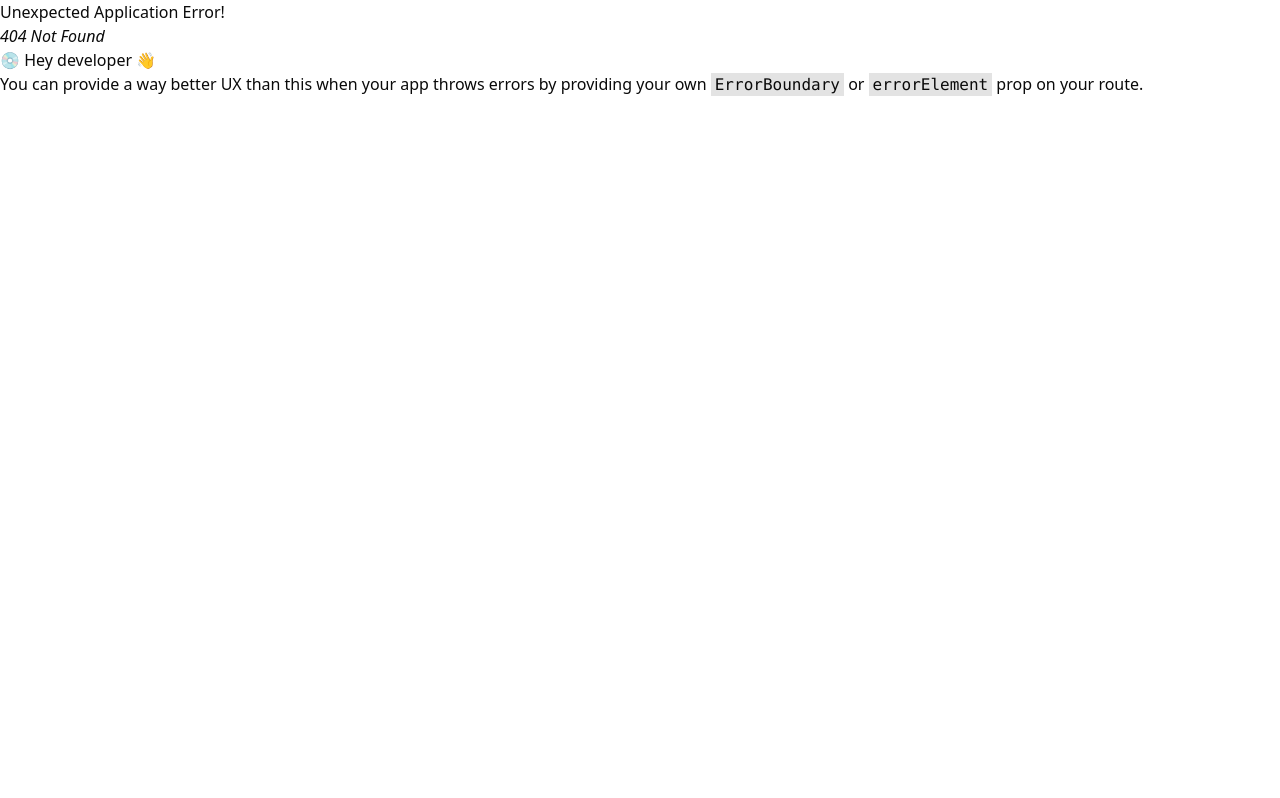
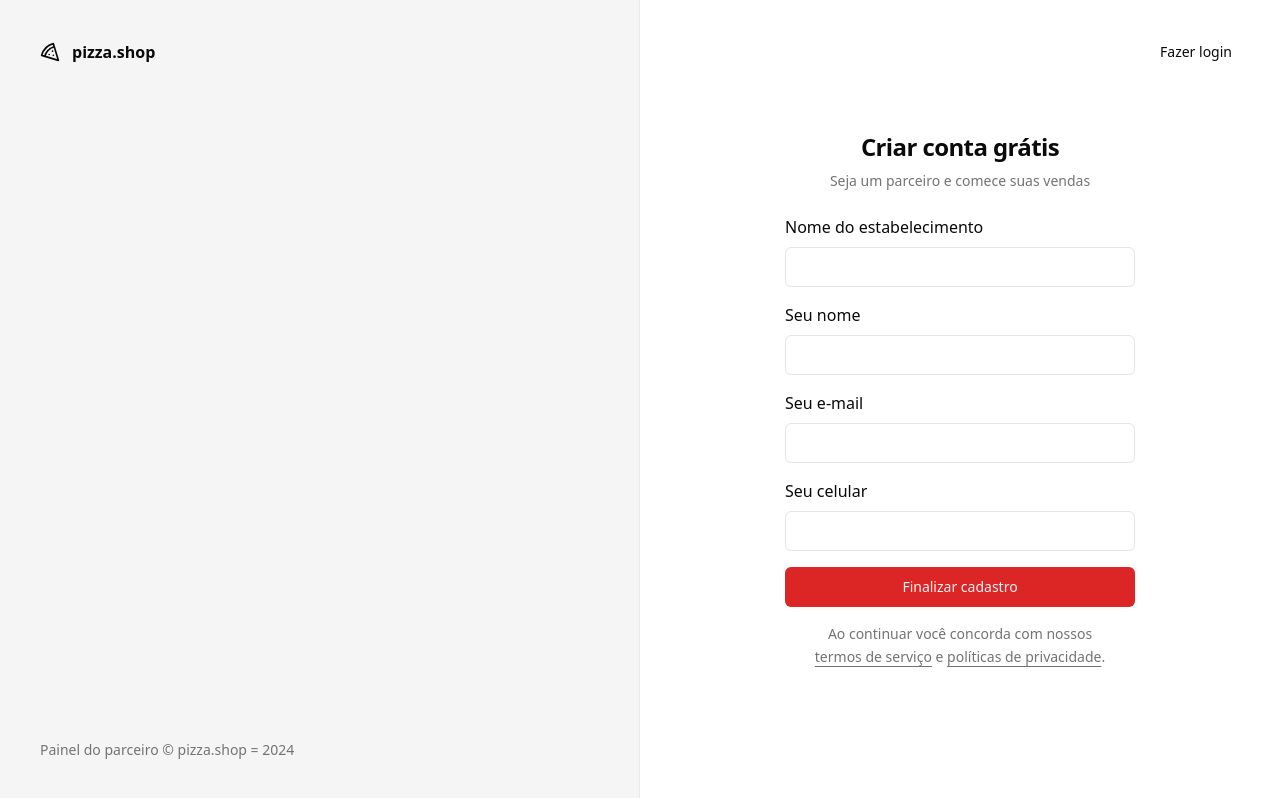
Before and after one commit to threis/ignite-pizza-shop-web, a React (Vite) app: page /sign-up in a window 1280 px wide. Before the commit this address had no page. Built offline with nearby package versions, Linux system fonts and the light colour scheme.

Commit message:
add header component

```diff
--- a/package.json
+++ b/package.json
@@ -12,6 +12,7 @@
   "dependencies": {
     "@hookform/resolvers": "^3.3.4",
     "@radix-ui/react-label": "^2.0.2",
+    "@radix-ui/react-separator": "^1.0.3",
     "@radix-ui/react-slot": "^1.0.2",
     "class-variance-authority": "^0.7.0",
     "clsx": "^2.1.0",
--- /dev/null
+++ b/src/components/header.tsx
@@ -0,0 +1,26 @@
+import { Separator } from '@radix-ui/react-separator'
+import { Home, Pizza, UtensilsCrossed } from 'lucide-react'
+
+import { NavLink } from './nav-link'
+
+export function Header() {
+  return (
+    <div className="border-b">
+      <div className="flex h-16 items-center gap-6 px-6">
+        <Pizza className="h-6 w-6" />
+        <Separator orientation="vertical" className="h-6" />
+
+        <nav className="flex items-center space-x-4 lg:space-x-6">
+          <NavLink to="/">
+            <Home className="h-4 w-4" />
+            Início
+          </NavLink>
+          <NavLink to="/orders">
+            <UtensilsCrossed className="h-4 w-4" />
+            Pedidos
+          </NavLink>
+        </nav>
+      </div>
+    </div>
+  )
+}
--- /dev/null
+++ b/src/components/nav-link.tsx
@@ -0,0 +1,15 @@
+import { Link, LinkProps, useLocation } from 'react-router-dom'
+
+export type NavLinkProps = LinkProps
+
+export function NavLink(props: NavLinkProps) {
+  const { pathname } = useLocation()
+
+  return (
+    <Link
+      data-current={pathname === props.to}
+      className="flex items-center gap-1.5 text-sm font-medium text-muted-foreground hover:text-foreground data-[current=true]:text-foreground"
+      {...props}
+    />
+  )
+}
--- /dev/null
+++ b/src/components/ui/separator.tsx
@@ -0,0 +1,29 @@
+import * as SeparatorPrimitive from '@radix-ui/react-separator'
+import * as React from 'react'
+
+import { cn } from '@/lib/utils'
+
+const Separator = React.forwardRef<
+  React.ElementRef<typeof SeparatorPrimitive.Root>,
+  React.ComponentPropsWithoutRef<typeof SeparatorPrimitive.Root>
+>(
+  (
+    { className, orientation = 'horizontal', decorative = true, ...props },
+    ref,
+  ) => (
+    <SeparatorPrimitive.Root
+      ref={ref}
+      decorative={decorative}
+      orientation={orientation}
+      className={cn(
+        'shrink-0 bg-border',
+        orientation === 'horizontal' ? 'h-[1px] w-full' : 'h-full w-[1px]',
+        className,
+      )}
+      {...props}
+    />
+  ),
+)
+Separator.displayName = SeparatorPrimitive.Root.displayName
+
+export { Separator }
--- a/src/pages/_layouts/app.tsx
+++ b/src/pages/_layouts/app.tsx
@@ -1,10 +1,12 @@
 import { Outlet } from 'react-router-dom'
+
+import { Header } from '@/components/header'
 
 export function AppLayout() {
   return (
-    <div>
-      <h1>Cabeçalho</h1>
-      <div>
+    <div className="flex min-h-screen flex-col antialiased">
+      <Header />
+      <div className="flex flex-1 flex-col gap-4 p-8 pt-6">
         <Outlet />
       </div>
     </div>
--- a/src/pages/_layouts/auth.tsx
+++ b/src/pages/_layouts/auth.tsx
@@ -3,7 +3,7 @@
 
 export function AuthLayout() {
   return (
-    <div className="grid min-h-screen grid-cols-2">
+    <div className="grid min-h-screen grid-cols-2 antialiased">
       <div className="flex h-full flex-col justify-between border-r border-foreground/5 bg-muted p-10 text-muted-foreground">
         <div className="text-g flex items-center gap-3 text-foreground">
           <Pizza className="h5 w-5" />
@@ -13,7 +13,7 @@
           Painel do parceiro &copy; pizza.shop = {new Date().getFullYear()}
         </footer>
       </div>
-      <div className="flex flex-col items-center justify-center">
+      <div className="relative flex flex-col items-center justify-center">
         <Outlet />
       </div>
     </div>
--- a/src/pages/auth/sign-in.tsx
+++ b/src/pages/auth/sign-in.tsx
@@ -1,6 +1,7 @@
 import { Label } from '@radix-ui/react-label'
 import { Helmet } from 'react-helmet-async'
 import { useForm } from 'react-hook-form'
+import { Link } from 'react-router-dom'
 import { toast } from 'sonner'
 import { z } from 'zod'
 
@@ -36,12 +37,17 @@
 
   return (
     <>
-      <Helmet title="login" />
+      <Helmet title="Login" />
       <div className="p-8">
+        <Button asChild className="absolute right-8 top-8" variant="ghost">
+          <Link to="/sign-up" className="">
+            Novo estabelecimento
+          </Link>
+        </Button>
         <div className="flex w-[350px] flex-col justify-center gap-6">
           <div className="flex flex-col gap-2 text-center">
             <h1 className="text-2xl font-semibold tracking-tight">
-              Acessar painer
+              Acessar painel
             </h1>
             <p className="text-sm text-muted-foreground">
               Acompanhe suas vendas pelo painel do parceiro.
--- /dev/null
+++ b/src/pages/auth/sign-up.tsx
@@ -0,0 +1,109 @@
+import { Label } from '@radix-ui/react-label'
+import { Helmet } from 'react-helmet-async'
+import { useForm } from 'react-hook-form'
+import { Link, useNavigate } from 'react-router-dom'
+import { toast } from 'sonner'
+import { z } from 'zod'
+
+import { Button } from '@/components/ui/button'
+import { Input } from '@/components/ui/input'
+
+const signUpForm = z.object({
+  restaurantName: z.string(),
+  managerName: z.string(),
+  phone: z.string(),
+  email: z.string().email(),
+})
+
+type SignUpForm = z.infer<typeof signUpForm>
+
+export function SignUp() {
+  const navigate = useNavigate()
+
+  const {
+    register,
+    handleSubmit,
+    formState: { isSubmitting },
+  } = useForm<SignUpForm>()
+
+  async function handleSignUp(data: SignUpForm) {
+    try {
+      await new Promise((resolve) => setTimeout(resolve, 2000))
+      toast.success('Restaurante cadastrado com sucesso', {
+        action: {
+          label: 'Login',
+          onClick: () => navigate('/sign-in'),
+        },
+      })
+    } catch (err) {
+      toast.error('Erro ao cadastrar restaurante')
+    }
+  }
+
+  return (
+    <>
+      <Helmet title="Cadastro" />
+      <div className="p-8">
+        <Button asChild className="absolute right-8 top-8" variant="ghost">
+          <Link to="/sign-in" className="">
+            Fazer login
+          </Link>
+        </Button>
+
+        <div className="flex w-[350px] flex-col justify-center gap-6">
+          <div className="flex flex-col gap-2 text-center">
+            <h1 className="text-2xl font-semibold tracking-tight">
+              Criar conta grátis
+            </h1>
+            <p className="text-sm text-muted-foreground">
+              Seja um parceiro e comece suas vendas
+            </p>
+          </div>
+          <form className="space-y-4" onSubmit={handleSubmit(handleSignUp)}>
+            <div className="space-y-2">
+              <Label htmlFor="restaurantName">Nome do estabelecimento</Label>
+              <Input
+                id="restaurantName"
+                type="text"
+                {...register('restaurantName')}
+              />
+            </div>
+
+            <div className="space-y-2">
+              <Label htmlFor="managerName">Seu nome</Label>
+              <Input
+                id="managerName"
+                type="text"
+                {...register('managerName')}
+              />
+            </div>
+
+            <div className="space-y-2">
+              <Label htmlFor="email">Seu e-mail</Label>
+              <Input id="email" type="email" {...register('email')} />
+            </div>
+
+            <div className="space-y-2">
+              <Label htmlFor="phone">Seu celular</Label>
+              <Input id="phone" type="tel" {...register('phone')} />
+            </div>
+            <Button disabled={isSubmitting} className="w-full" type="submit">
+              Finalizar cadastro
+            </Button>
+            <p className="px-6 text-center text-sm leading-relaxed text-muted-foreground">
+              Ao continuar você concorda com nossos{' '}
+              <a href="" className="underline underline-offset-4">
+                termos de serviço
+              </a>{' '}
+              e{' '}
+              <a href="" className="underline underline-offset-4">
+                políticas de privacidade
+              </a>
+              .
+            </p>
+          </form>
+        </div>
+      </div>
+    </>
+  )
+}
--- a/src/routes.tsx
+++ b/src/routes.tsx
@@ -4,6 +4,7 @@
 import { AuthLayout } from './pages/_layouts/auth'
 import { Dashboard } from './pages/app/dashboard'
 import { SignIn } from './pages/auth/sign-in'
+import { SignUp } from './pages/auth/sign-up'
 
 export const router = createBrowserRouter([
   {
@@ -14,6 +15,9 @@
   {
     path: '/',
     element: <AuthLayout />,
-    children: [{ path: '/sign-in', element: <SignIn /> }],
+    children: [
+      { path: '/sign-in', element: <SignIn /> },
+      { path: '/sign-up', element: <SignUp /> },
+    ],
   },
 ])
```
Also changed, not shown: src/components/ui/button.tsx (+21 -21 lines), 1 other file (tests, documents, lock files or other folders).
